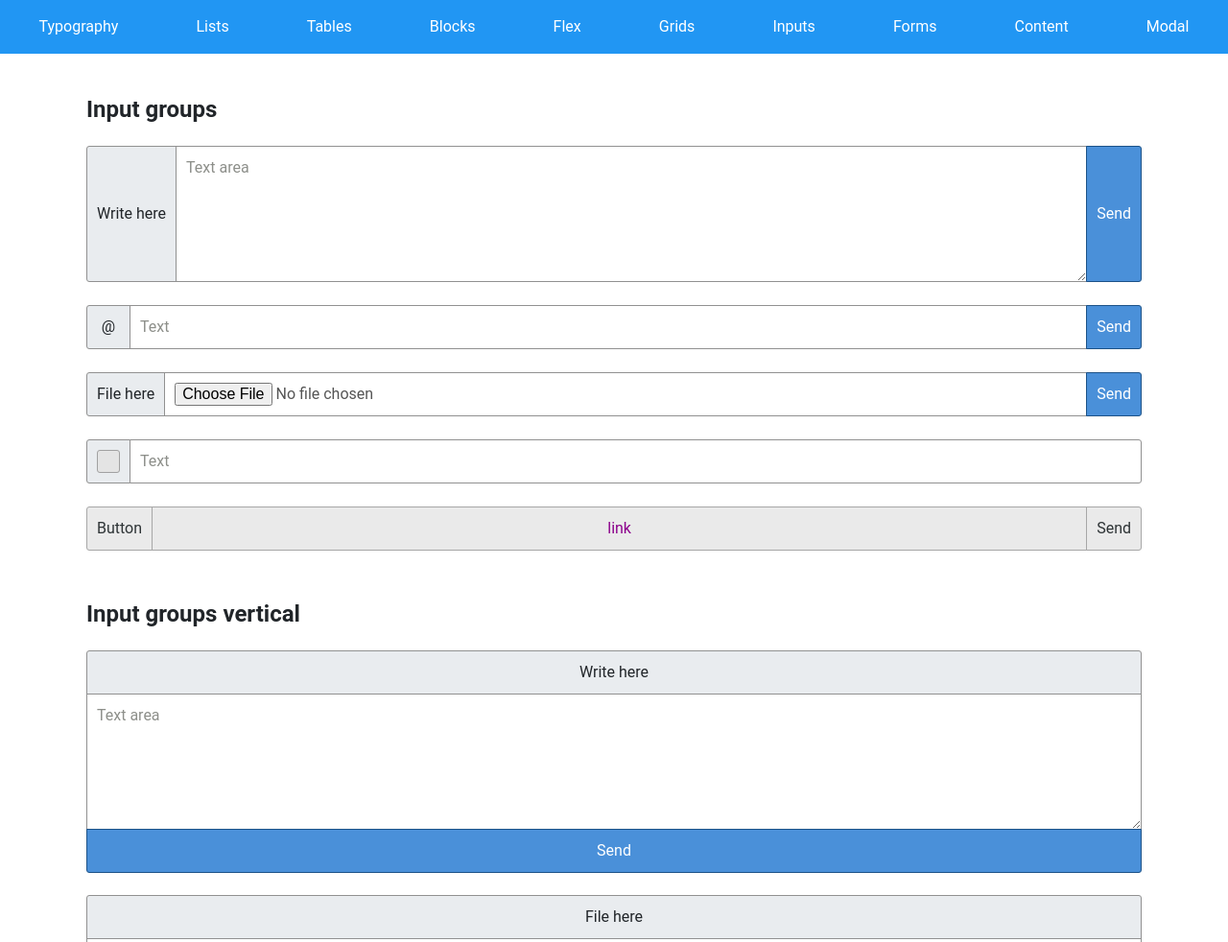
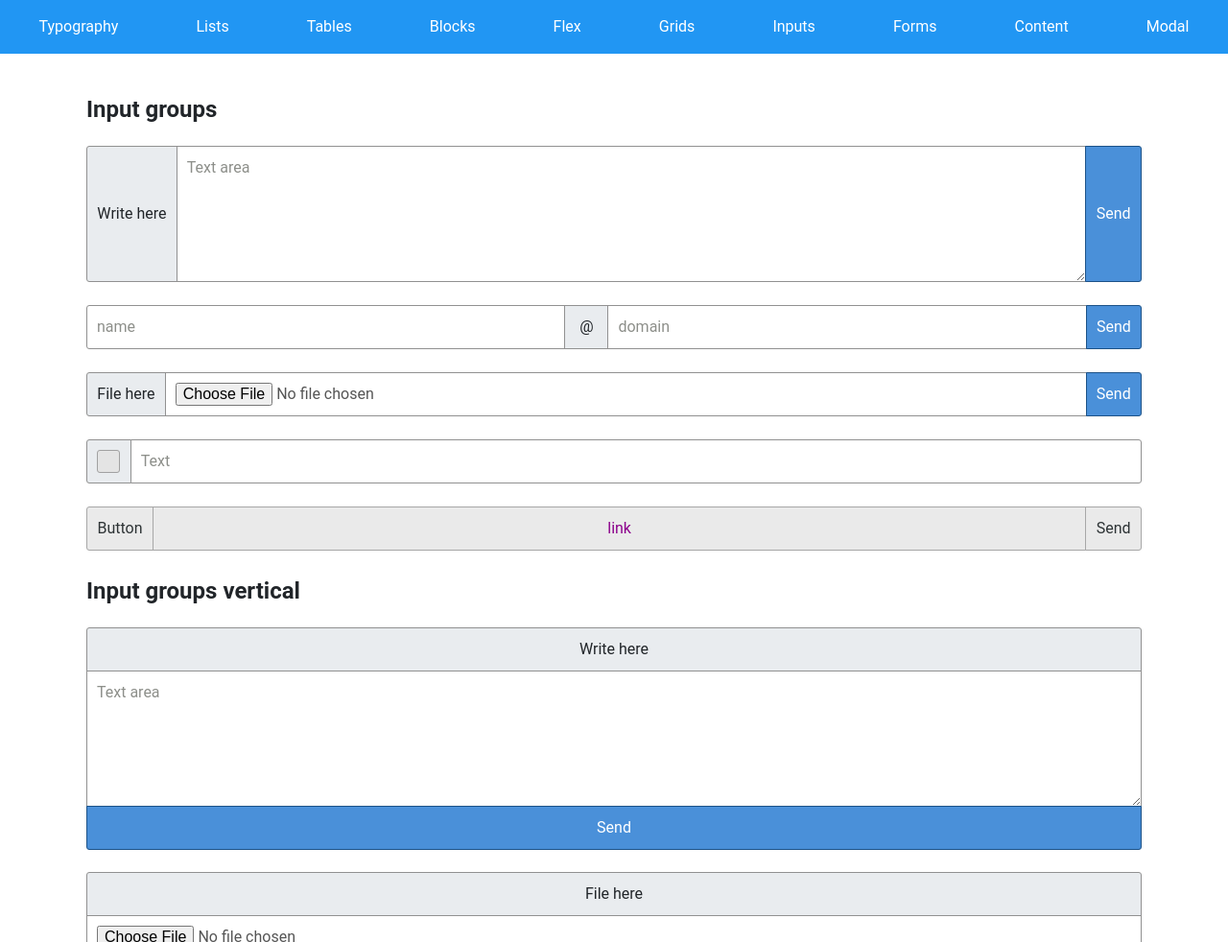
Before and after one commit to adinan-cenci/css-framework, a website: page examples/forms.html in a window 1280 px wide. Shown: the top 982 px of the page at 96% size. Drawn offline with Linux system fonts and the light colour scheme.

Commit message:
adjusted the forms

```diff
--- a/examples/forms.html
+++ b/examples/forms.html
@@ -43,10 +43,11 @@
                     <br>
 
                     <div class="input-group input-group-horizontal">
+                        <input type="text" placeholder="name" class="main">
                         <span class="input-group-text">
                             @
                         </span>
-                        <input type="text" placeholder="Text" class="main">
+                        <input type="text" placeholder="domain" class="main">
                         <input type="submit" class="btn-main" value="Send">
                     </div>
 
@@ -78,7 +79,6 @@
                     </div>
 
                     <br>
-                    <br>
 
                     <h2>Input groups vertical</h2>
 
@@ -108,7 +108,6 @@
                         <input type="submit" class="btn" value="Send">
                     </div>
 
-                    <br>
                     <br>
 
                     <h2>Button group</h2>
--- a/scss/_forms.scss
+++ b/scss/_forms.scss
@@ -25,19 +25,20 @@
     .input-group.input-group-horizontal {
         @extend .flex;
 
-        .main {
-            flex-grow: 1;
-        }
-
         > input,
         > textarea,
         > select,
         > button,
         > .btn,
         > .input-group-text {
+            flex-grow: 1;
             height: auto;
             border-radius: 0px;
             margin-left: -1px;
+
+            &.main {
+                flex-grow: 1000;
+            }
         }
 
         > input:first-child,
@@ -160,6 +161,7 @@
 .simple {
 
     .form-group {
+        display: block;
 
         margin-bottom: 20px;
 
```
Also changed, not shown: css/master.css.
